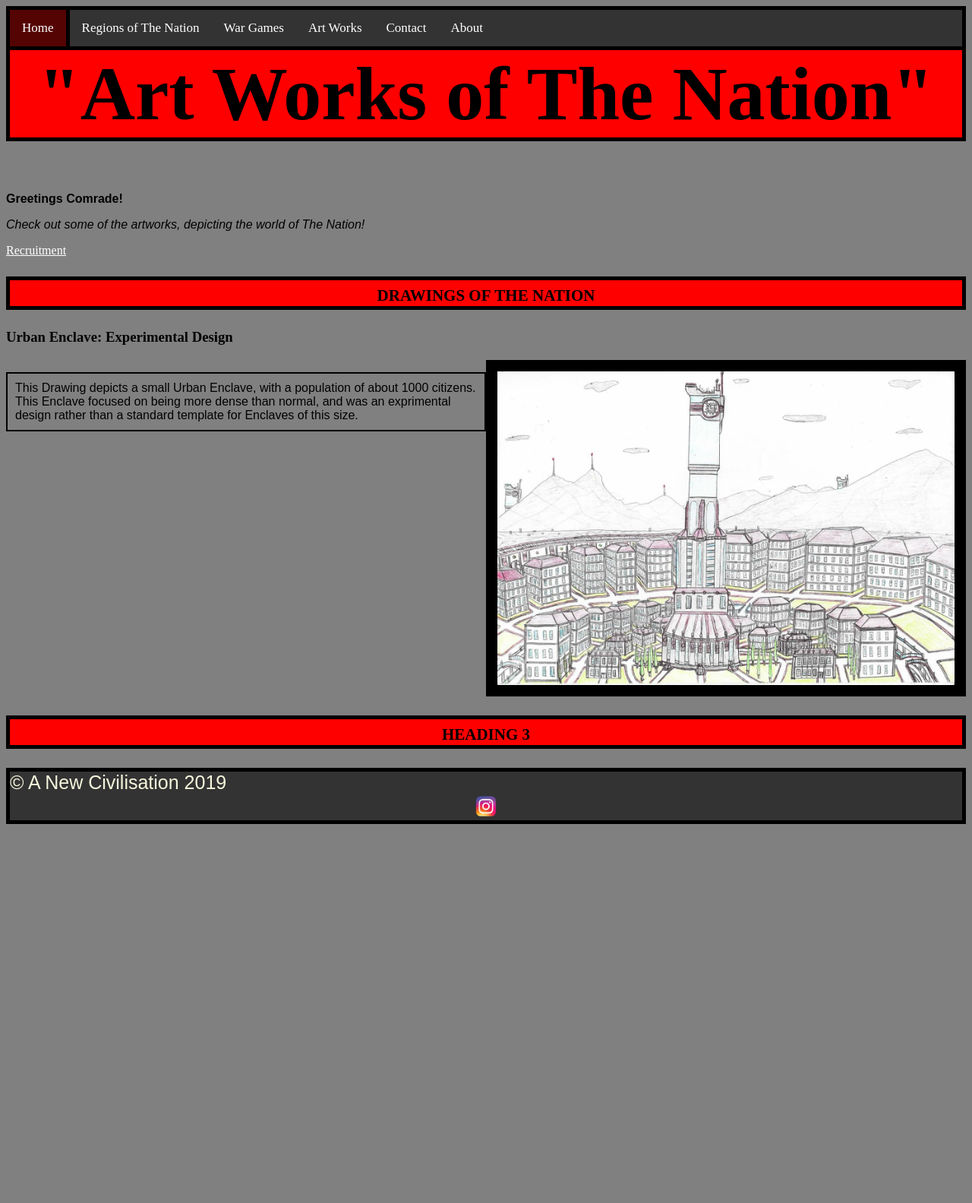
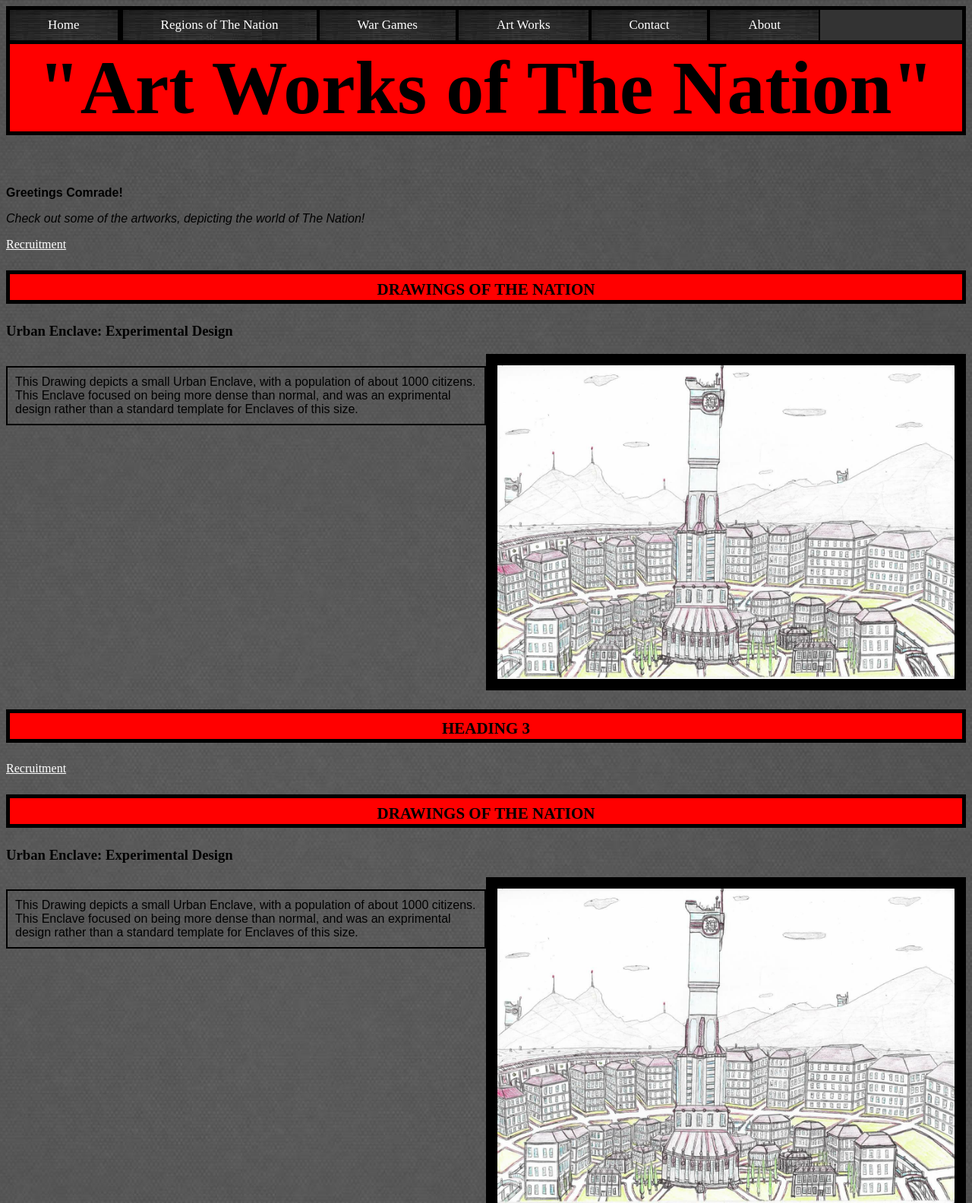
Before and after one commit to TSaker95/A-New-Civilisation, a plain HTML site: page art.html in a window 1280 px wide. Shown: the top 1584 px of the page at 76% size. Before the commit the page ends 1093 px from the top, so only its background shows below. Drawn offline with Linux system fonts and the light colour scheme.

Commit message:
upload dammit

```diff
--- a/art.html
+++ b/art.html
@@ -7,10 +7,12 @@
     <title>Art Works</title>
 
 </head>
+<div class="parallax">
 
 <body class="pagebackground">
-        <div class="topnav">
-                <a class="active" href="index.html">Home</a>
+        <div id="headbackground" class="topnav">
+
+            <a class="active" href="index.html">Home</a>
                 <a href="Regions of The Nation.html" title="Regions of The Nation.html">Regions of The Nation</a>
                 <a href="War Games.html" title="War Games.html">War Games</a>
                 <a href="art.html" title="art.html">Art Works</a>
@@ -36,8 +38,37 @@
 
     <h2 id="heading-2">Heading 3</h2>
 
+
+    <a href="2nd.html" title="2nd.html" target="_blank">Recruitment</a>
+    <h2 id="heading-2">Drawings of The Nation</h2>
+    <h3>Urban Enclave: Experimental Design </h3>
+    <div id="Tank">
+        <p id="aside"> This Drawing depicts a small Urban Enclave, with a population of about 1000 citizens. This Enclave focused on being more dense than normal, and was an exprimental design rather than a standard template for Enclaves of this size. </p>
+        <img src="drawing1.png" class="border">
+    </div>
+
+    <h2 id="heading-2">Heading 3</h2>
+
+
+
+    <a href="2nd.html" title="2nd.html" target="_blank">Recruitment</a>
+    <h2 id="heading-2">Drawings of The Nation</h2>
+    <h3>Urban Enclave: Experimental Design </h3>
+    <div id="Tank">
+        <p id="aside"> This Drawing depicts a small Urban Enclave, with a population of about 1000 citizens. This Enclave focused on being more dense than normal, and was an exprimental design rather than a standard template for Enclaves of this size. </p>
+        <img src="drawing1.png" class="border">
+    </div>
+
+    <h2 id="heading-2">Heading 3</h2>
+
+
+
+
+
+
     <div>
             <div>
                     <p   id="footer">&copy; A New Civilisation 2019 <a href="https://www.instagram.com/anewcivilisation/?hl=en" title="2nd.html"
                           target="_blank"> <img src="insta.png" id="social"></p> </a>
                  </div>
+                </div>
--- a/style.css
+++ b/style.css
@@ -107,19 +107,46 @@ a {
 /* Style the links inside the navigation bar */
 
 .topnav a {
+
+
+  grid-column-gap: 20px;
+  grid-row-gap: 20px;
   float: left;
   color: #f2f2f2;
   text-align: center;
-  padding: 14px 16px;
+  padding: 10px 50px 10px 50px;
   text-decoration: none;
-  font-size: 17px;
+   font-size: 17px;
+  background-color: #333;
+  border-left: 2px;
+  border-right: 2px;
+  border-top: 0px;
+  border-bottom: 0px;
+  border-color: black;
+  border-style: solid;
+  background-image: url("darkgrey.png");
+  box-sizing: border-box;
+
+
+
+
 }
+
+
 
 /* Change the color of links on hover */
 
 .topnav a:hover {
   background-color: rgb(255, 255, 255);
-  color: rgb(44, 43, 43);
+  color: rgb(253, 93, 0);
+  border-left: 2px;
+  border-right: 2px;
+  border-top: 2px;
+  border-bottom: 2px;
+  border-color: rgb(255, 0, 0);
+  border-style: solid;
+  text-decoration: none;
+   font-size: 18px;
 }
 
 /* Add a color to the active/current link */
@@ -141,12 +168,25 @@ p em {
 
 #footer {
   font-size: 25px;
+  font-style: italic;
   color: beige;
   background-color: #333;
+
   border-width: 5px;
   border-color: black;
   border-style: solid;
   margin-bottom: 0%;
+  background-image: url("darkgrey.png");
+  display: grid;
+  grid-template-columns: [sidebar] 0.5fr
+  [main-start] 1fr
+  [main-end];
+  /* grid-template-columns: repeat(3, minmax(200px, auto)); */
+  /* grid-template-rows: repeat (3, 200px); */
+  grid-column-gap: 20px;
+  grid-row-gap: 20px;
+
+
 }
 
 .centertopnav {
@@ -189,7 +229,13 @@ a:active {
   display: block;
   margin-left: auto;
   margin-right: auto;
-  width: 5%;
+  width: 8%;
+  border-top: 0px;
+  border-bottom: 0px;
+  border-left: 3px;
+  border-right: 3px;
+  border-color: black;
+  border-style: solid;
 }
 
 #aside {
@@ -269,20 +315,39 @@ nav .contact {
   background-size: cover;
  }
 
- /* .pagebackground {
-  background-image: url("white.png");
+ .pagebackground {
+  background-image: url("lightgrey.png");
   background-color: #cccccc;
   background-repeat: repeat;
-  background-position: center; /* Center the image */
-  /* background-repeat: no-repeat; Do not repeat the image */
-  /* background-size: cover;  */
- /* } */
+  background-position: center;
+   background-repeat: no-repeat;
+   background-size: cover;
+  }
 
   /* #headbackground {
   background-image: url("grey2.png");
   background-color: #cccccc;
   background-repeat: repeat;
-  background-position: center; /* Center the image */
-  /* background-repeat: no-repeat; Do not repeat the image */
-  /* background-size: cover; /* */
- /* }
+  background-position: center;
+   background-repeat: no-repeat;
+   background-size: cover;  */
+  }
+
+
+ <style>
+  .parallax {
+    /* The image used */
+    background-image: url("red.png");
+
+    /* Set a specific height */
+    height: 500px;
+
+    /* Create the parallax scrolling effect */
+    background-attachment: fixed;
+    background-position: center;
+    background-repeat: no-repeat;
+    background-size: cover;
+  }
+ </style>
+
+  /* <!-- Container element --> */
```
Also changed, not shown: darkgrey.png (added), greyhead.png (added), lightgrey.png (added).
